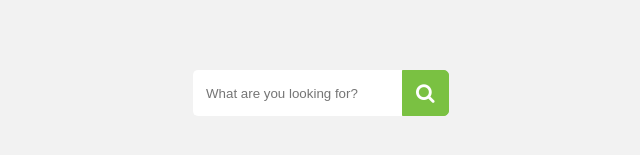
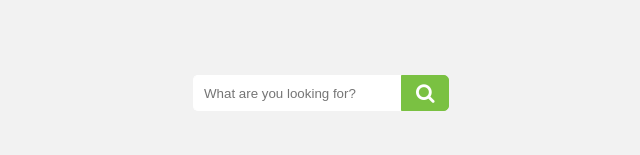
Before and after one commit to TuyenVukt/Test-Frontend, a plain HTML site: page node/index.html in a window 1280 px wide. Shown: the part 307-462 px from the top of the page, 319-959 px from the left. Drawn offline with Linux system fonts and the light colour scheme.

Commit message:
first commit

```diff
--- a/node/style.css
+++ b/node/style.css
@@ -11,21 +11,17 @@ body{
 
 .searchTerm {
   width: 100%;
-    border: 3px solid white;
+  border: 1px solid white;
   border-right: none;
-    padding: 10px;
+  padding: 7px 10px;
   height: 20px;
   border-radius: 5px 0 0 5px;
   outline: none;
 }
 
-  /* .searchTerm:focus{
-    color: #7ac142;
-  }
-   */
 .searchButton {
   width: 60px;
-    height: 46px;
+  height: 36px;
   border: 1px solid #7ac142;
   background: #7ac142;
   text-align: center;
```
Lines whose indentation alone changed are shown as unchanged.
